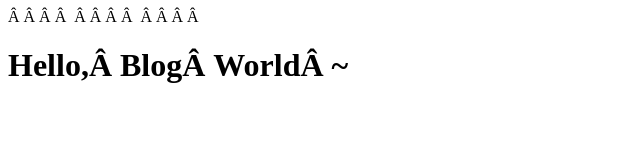
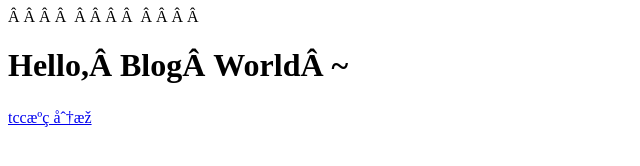
Before and after one commit to duhbbx/duhbbx.github.io, a plain HTML site: page index.html in a window 1280 px wide. Shown: the whole page, without its empty margins (0-640 px from the left). Drawn offline with Linux system fonts and the light colour scheme.

Commit message:
Update index.html

```diff
--- a/index.html
+++ b/index.html
@@ -6,5 +6,6 @@
 </head>
 <body>
     <h1>Hello, Blog World ~</h1>
+    <a href="./tccdocs">tcc源码分析</a>
 </body>
 </html>
```
